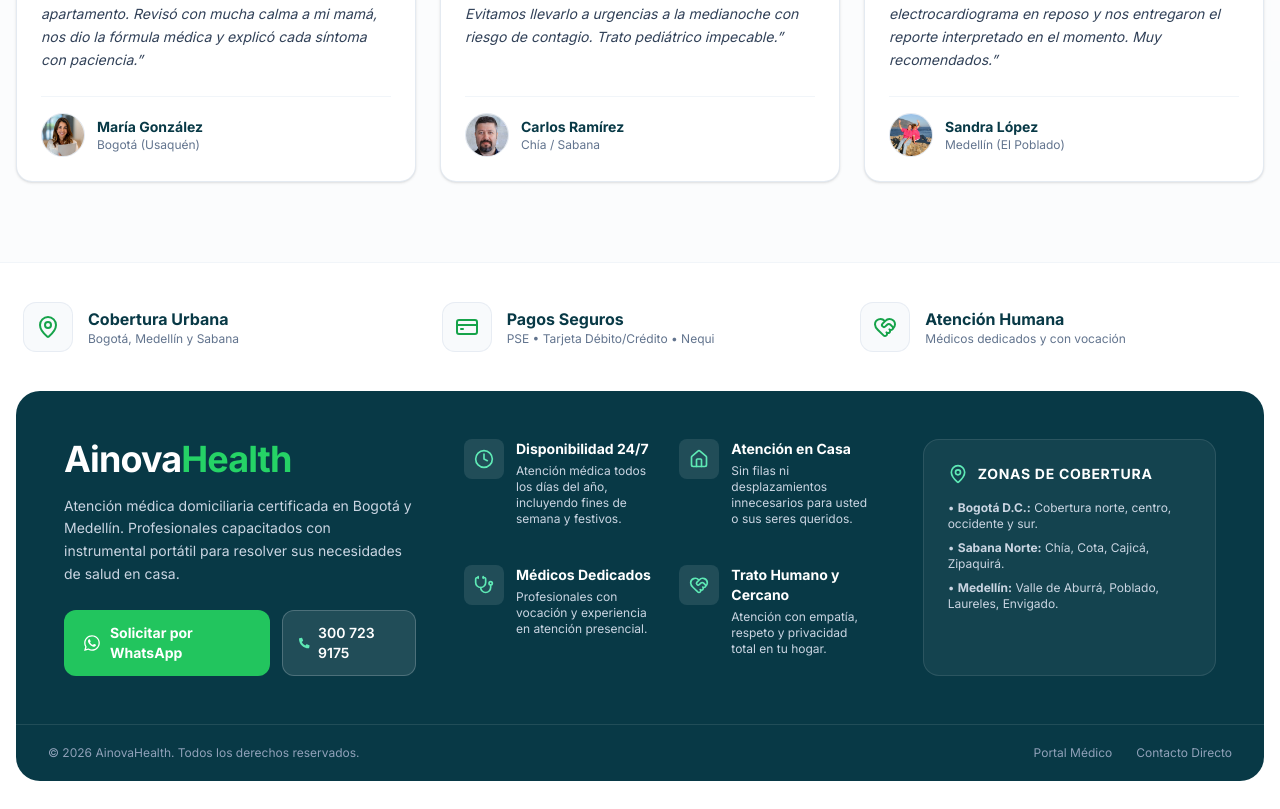
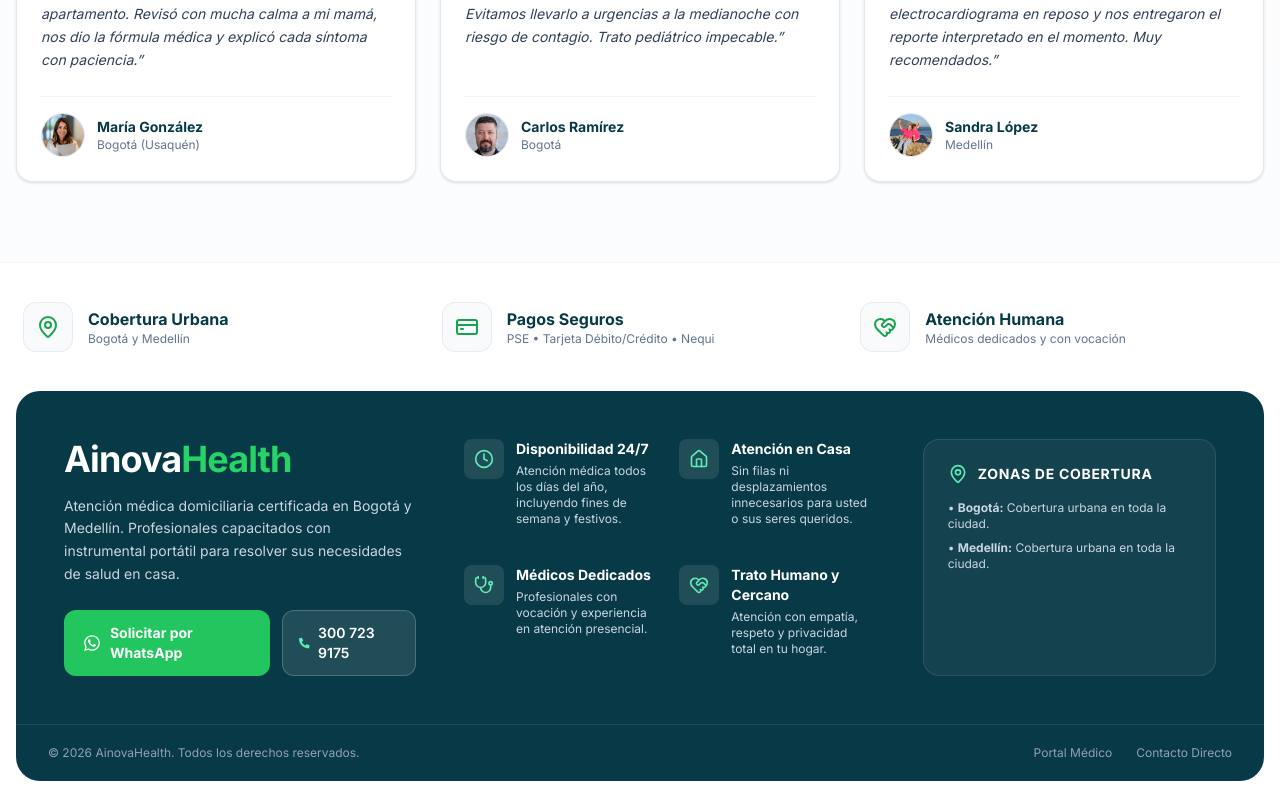
Before and after one commit to felipebermudezceo/ainovahealth, a Next.js app: page /laboratorios in a window 1280 px wide. Shown: the part 2480-3289 px from the top of the page. Built offline with nearby package versions, Linux system fonts and the light colour scheme.

Commit message:
fix: simplificar visualizacion de cobertura exclusivamente a Bogota y Medellin

```diff
--- a/components/hero/HeroContent.tsx
+++ b/components/hero/HeroContent.tsx
@@ -9,14 +9,14 @@ export function HeroContent() {
 
   const cityData = {
     bogota: {
-      label: "Bogotá y Sabana",
-      activeDoctors: "Médicos disponibles en Bogotá (Parque 93, Chicó, Usaquén, Rosales, Suba, Chía)",
+      label: "Bogotá",
+      activeDoctors: "Médicos disponibles en Bogotá",
       eta: "45 a 60 min",
       waText: "Hola AinovaHealth, necesito solicitar un médico a domicilio en Bogotá. Mi nombre es...",
     },
     medellin: {
-      label: "Medellín y Valle de Aburrá",
-      activeDoctors: "Médicos disponibles en Medellín (El Poblado, Provenza, Manila, Laureles, Envigado)",
+      label: "Medellín",
+      activeDoctors: "Médicos disponibles en Medellín",
       eta: "40 a 55 min",
       waText: "Hola AinovaHealth, necesito solicitar un médico a domicilio en Medellín. Mi nombre es...",
     },
@@ -52,7 +52,7 @@ export function HeroContent() {
           }`}
         >
           <MapPin className="h-3.5 w-3.5 text-[#16A34A]" />
-          <span>Bogotá y Sabana</span>
+          <span>Bogotá</span>
         </button>
 
         <button
@@ -65,7 +65,7 @@ export function HeroContent() {
           }`}
         >
           <MapPin className="h-3.5 w-3.5 text-[#16A34A]" />
-          <span>Medellín y Aburrá</span>
+          <span>Medellín</span>
         </button>
       </div>
 
--- a/components/sections/FAQ.tsx
+++ b/components/sections/FAQ.tsx
@@ -17,7 +17,7 @@ export function FAQ() {
     },
     {
       q: "¿En qué sectores de Bogotá y Medellín tienen cobertura?",
-      a: "En Bogotá cubrimos las principales localidades (Usaquén, Suba, Chapinero, Teusaquillo, Kennedy, Engativá, etc.) y municipios cercanos como Chía y Cota. En Medellín atendemos en El Poblado, Laureles, Belén, Envigado, Sabaneta y Bello.",
+      a: "Contamos con cobertura médica directa en Bogotá y Medellín, con profesionales listos para acudir a tu hogar, apartamento u hotel en 45 a 60 minutos.",
     },
     {
       q: "¿Cuánto tiempo demora en llegar el médico?",
--- a/components/sections/Footer.tsx
+++ b/components/sections/Footer.tsx
@@ -100,9 +100,8 @@ export function Footer() {
               </div>
 
               <ul className="mt-4 space-y-2 text-xs text-slate-300">
-                <li>• <strong>Bogotá D.C.:</strong> Cobertura norte, centro, occidente y sur.</li>
-                <li>• <strong>Sabana Norte:</strong> Chía, Cota, Cajicá, Zipaquirá.</li>
-                <li>• <strong>Medellín:</strong> Valle de Aburrá, Poblado, Laureles, Envigado.</li>
+                <li>• <strong>Bogotá:</strong> Cobertura urbana en toda la ciudad.</li>
+                <li>• <strong>Medellín:</strong> Cobertura urbana en toda la ciudad.</li>
               </ul>
             </div>
           </div>
--- a/components/sections/FooterInfo.tsx
+++ b/components/sections/FooterInfo.tsx
@@ -12,7 +12,7 @@ export function FooterInfo() {
             </div>
             <div>
               <p className="text-base font-bold text-[#083946]">Cobertura Urbana</p>
-              <p className="text-xs text-slate-500">Bogotá, Medellín y Sabana</p>
+              <p className="text-xs text-slate-500">Bogotá y Medellín</p>
             </div>
           </div>
 
--- a/components/sections/Testimonials.tsx
+++ b/components/sections/Testimonials.tsx
@@ -11,13 +11,13 @@ export function Testimonials() {
     },
     {
       name: "Carlos Ramírez",
-      city: "Chía / Sabana",
+      city: "Bogotá",
       photo: "/images/testimonials/paciente2.jpg",
       text: "Excelente servicio para mi hijo con fiebre alta. Evitamos llevarlo a urgencias a la medianoche con riesgo de contagio. Trato pediátrico impecable.",
     },
     {
       name: "Sandra López",
-      city: "Medellín (El Poblado)",
+      city: "Medellín",
       photo: "/images/testimonials/paciente3.jpg",
       text: "Puntualidad y profesionalismo total. Hicieron electrocardiograma en reposo y nos entregaron el reporte interpretado en el momento. Muy recomendados.",
     },
@@ -34,7 +34,7 @@ export function Testimonials() {
             La confianza de nuestros pacientes
           </h2>
           <p className="mx-auto mt-2 text-sm text-slate-500 sm:text-base">
-            Familias en Bogotá, Medellín y Sabana que reciben atención médica con tranquilidad en su hogar.
+            Familias en Bogotá y Medellín que reciben atención médica con tranquilidad en su hogar.
           </p>
         </div>
 
```
